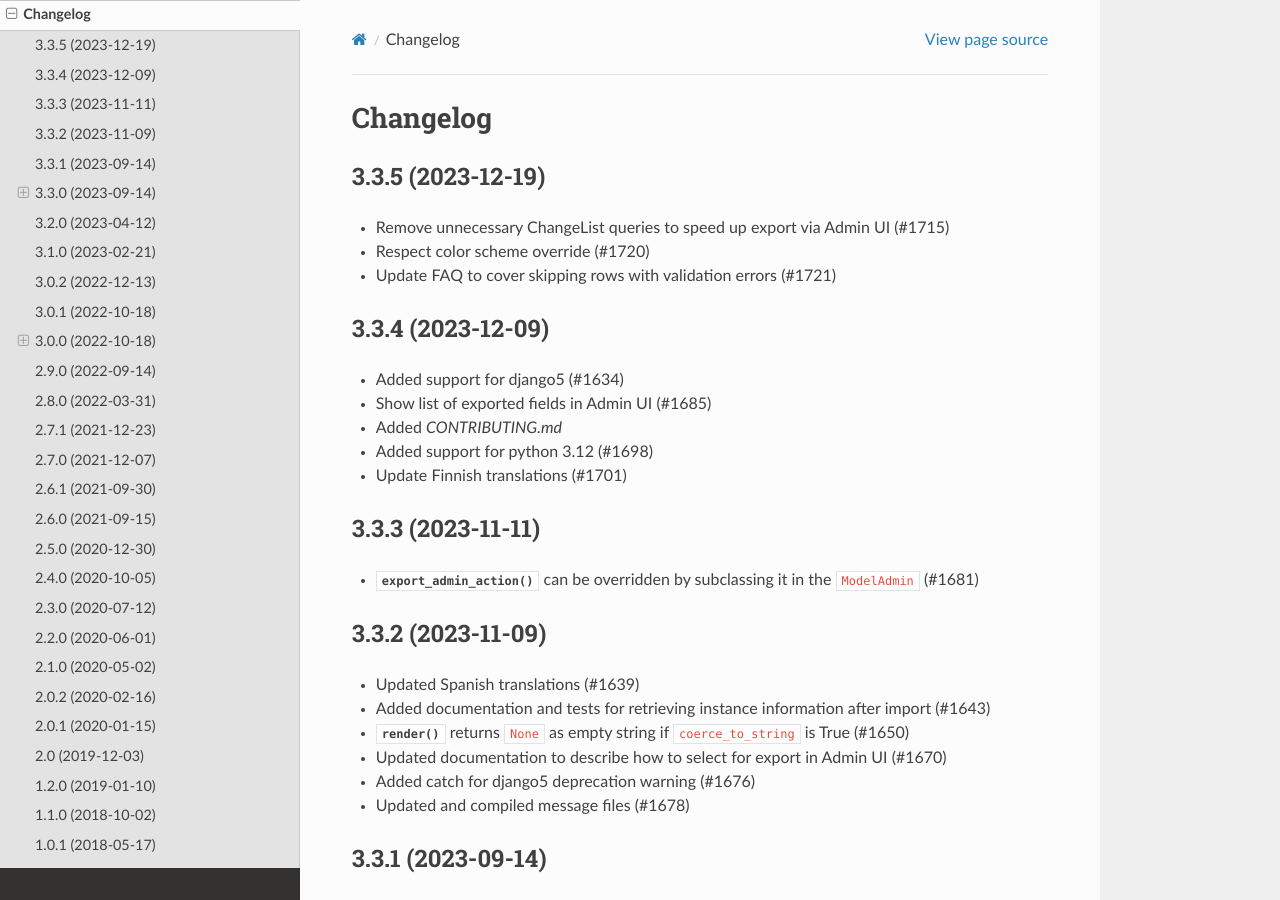
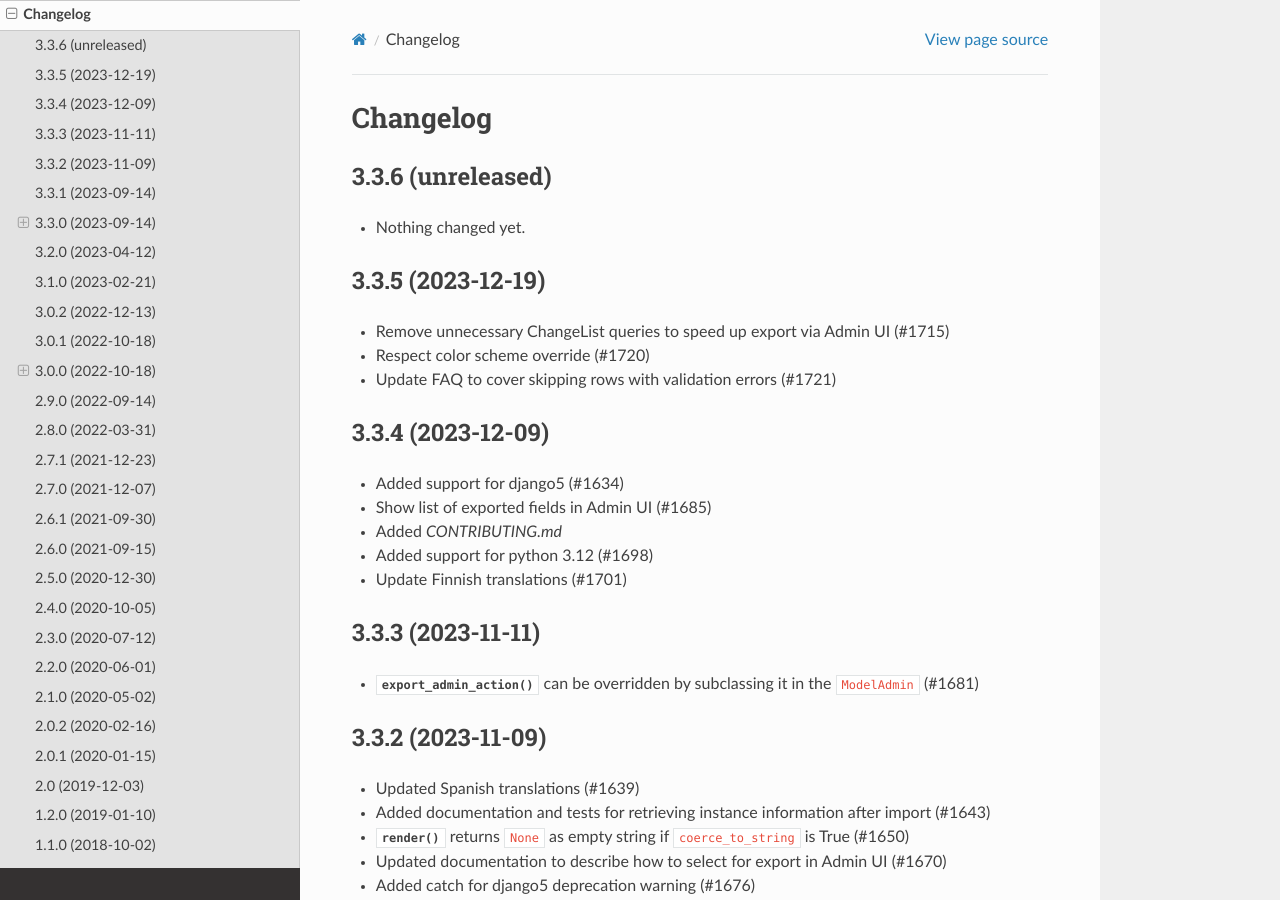
Before and after one commit to django-import-export/django-import-export, a Sphinx documentation site: the page built from docs/changelog.rst, in a window 1280 px wide and 900 px high. Built offline with Sphinx 7.4.7 and the Read the Docs theme 2.0.0, drawn with Linux system fonts in a browser that asks for light colours; pages that are not in the unit, such as notebooks, are missing from menus.

Commit message:
Back to development: 3.3.6

```diff
--- a/docs/changelog.rst
+++ b/docs/changelog.rst
@@ -1,5 +1,11 @@
 Changelog
 =========
+
+3.3.6 (unreleased)
+------------------
+
+- Nothing changed yet.
+
 
 3.3.5 (2023-12-19)
 ------------------
--- a/import_export/__init__.py
+++ b/import_export/__init__.py
@@ -1 +1 @@
-__version__ = "3.3.5"
+__version__ = "3.3.6.dev0"
```
